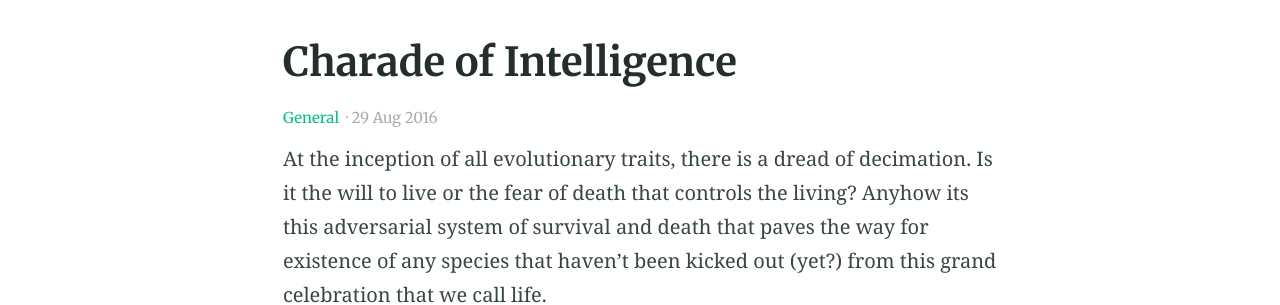
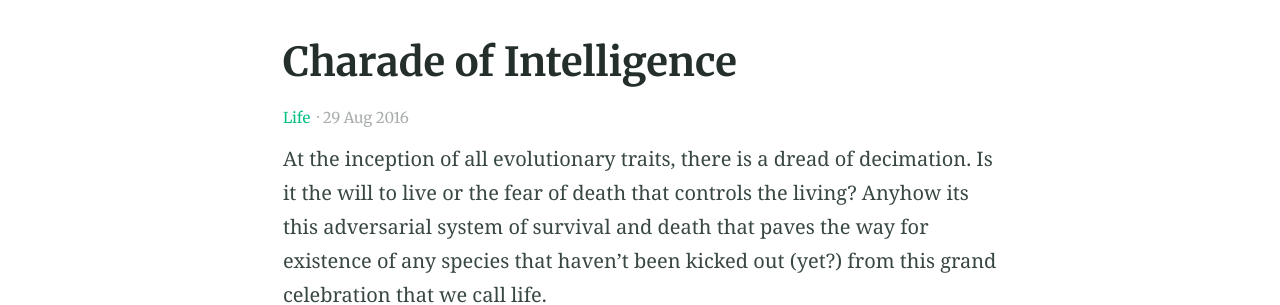
Before and after one commit to dovahkiin1995/dovahkiin1995.github.io, a Jekyll site: the page built from _posts/2016-08-29-post1.md, in a window 1280 px wide. Shown: the part 408-713 px from the top of the page. Built offline with Jekyll 4.4.1, drawn with Linux system fonts in a browser that asks for light colours.

Commit message:
Update 2016-08-29-post1.md

```diff
--- a/_posts/2016-08-29-post1.md
+++ b/_posts/2016-08-29-post1.md
@@ -1,7 +1,7 @@
 ---
 title: Charade of Intelligence
 categories:
-- General
+- Life
 excerpt: |
   Accepting the absurd doesn’t make one a pessimist, for one can always sit back and enjoy the chords played by a maestro without the intense urge to create a melody of their own.
 feature_text: |
```
